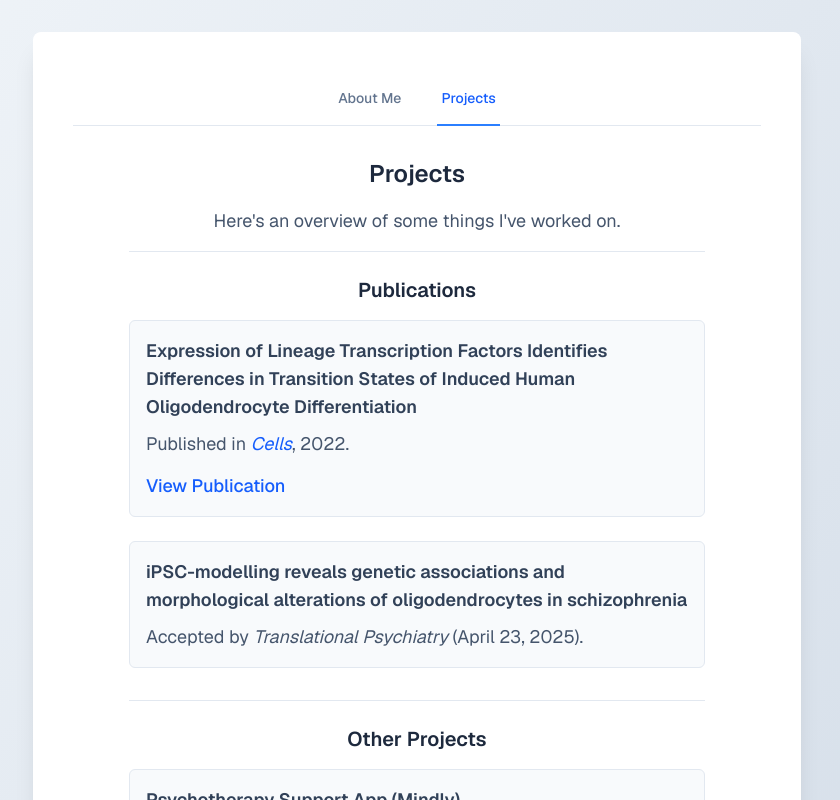
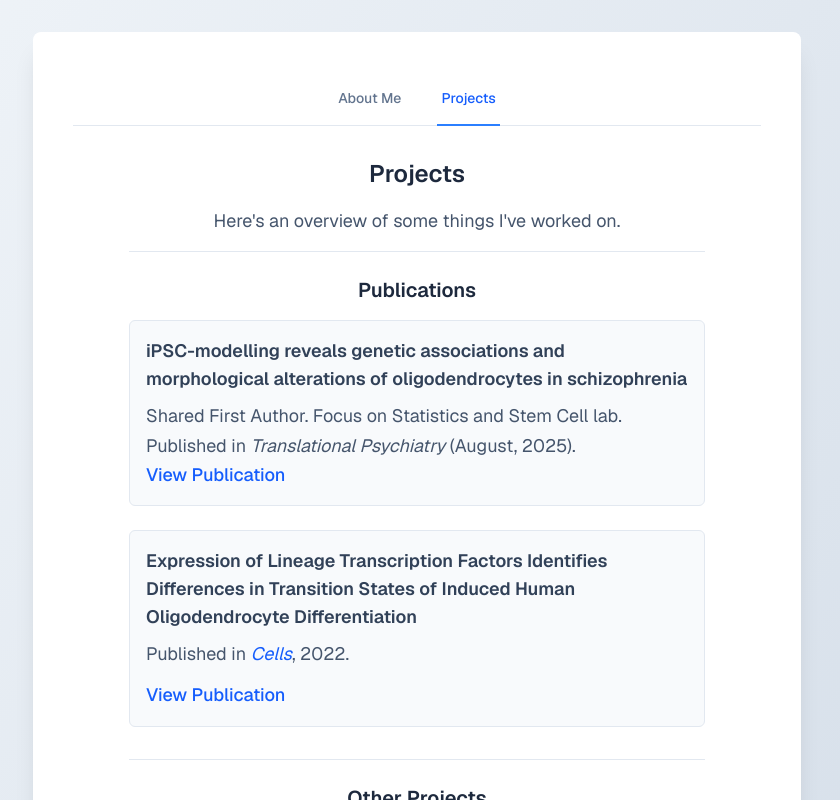
Before and after one commit to skoghoern/profile, a Next.js app: page /profile/ in a window 1280 px wide. Both pictures are taken after a click on the button "Projects". Shown: the top 800 px of the page, without its empty margins (223-1063 px from the left). Built offline with nearby package versions, Linux system fonts and the light colour scheme.

Commit message:
Added new paper

```diff
--- a/src/app/page.tsx
+++ b/src/app/page.tsx
@@ -83,8 +83,8 @@ export default function Home() {
                     More About Me
                   </h3>
                   <p className="text-slate-600 dark:text-slate-300">
-                    My core passion lies at the intersection of the brain,
-                    mathematics, and code. I&apos;m deeply curious about
+                    My core passion lies at the intersection of neuroscience,
+                    mathematics, and algorithms. I&apos;m deeply curious about
                     unraveling the mathematical principles that govern how our
                     minds work. My goal is not just theoretical understanding,
                     but also translating these principles into tangible code,
@@ -117,6 +117,29 @@ export default function Home() {
                   {/* Paper 1 */}
                   <div className="mb-6 p-4 border border-slate-200 dark:border-slate-700 rounded-md bg-slate-50 dark:bg-slate-800/50">
                     <h4 className="text-lg font-semibold mb-2 text-slate-700 dark:text-slate-300">
+                      iPSC-modelling reveals genetic associations and
+                      morphological alterations of oligodendrocytes in
+                      schizophrenia
+                    </h4>
+                    <p className="text-slate-600 dark:text-slate-400">
+                      Shared First Author. Focus on Statistics and Stem Cell
+                      lab. Published in{" "}
+                      <span className="italic">Translational Psychiatry</span>{" "}
+                      (August, 2025). {/* Adjusted date format */}
+                    </p>
+                    <a
+                      href="https://www.nature.com/articles/s41398-025-03509-x"
+                      target="_blank"
+                      rel="noopener noreferrer"
+                      className="text-blue-600 dark:text-blue-400 hover:underline font-medium"
+                    >
+                      View Publication
+                    </a>
+                  </div>
+
+                  {/* Paper 2 */}
+                  <div className="mb-6 p-4 border border-slate-200 dark:border-slate-700 rounded-md bg-slate-50 dark:bg-slate-800/50">
+                    <h4 className="text-lg font-semibold mb-2 text-slate-700 dark:text-slate-300">
                       Expression of Lineage Transcription Factors Identifies
                       Differences in Transition States of Induced Human
                       Oligodendrocyte Differentiation
@@ -141,20 +164,6 @@ export default function Home() {
                     >
                       View Publication
                     </a>
-                  </div>
-                  {/* Paper 2 */}
-                  <div className="mb-6 p-4 border border-slate-200 dark:border-slate-700 rounded-md bg-slate-50 dark:bg-slate-800/50">
-                    <h4 className="text-lg font-semibold mb-2 text-slate-700 dark:text-slate-300">
-                      iPSC-modelling reveals genetic associations and
-                      morphological alterations of oligodendrocytes in
-                      schizophrenia
-                    </h4>
-                    <p className="text-slate-600 dark:text-slate-400">
-                      Accepted by{" "}
-                      <span className="italic">Translational Psychiatry</span>{" "}
-                      (April 23, 2025). {/* Adjusted date format */}
-                    </p>
-                    {/* No link yet as it's accepted but not published */}
                   </div>
                 </div>
 
```
